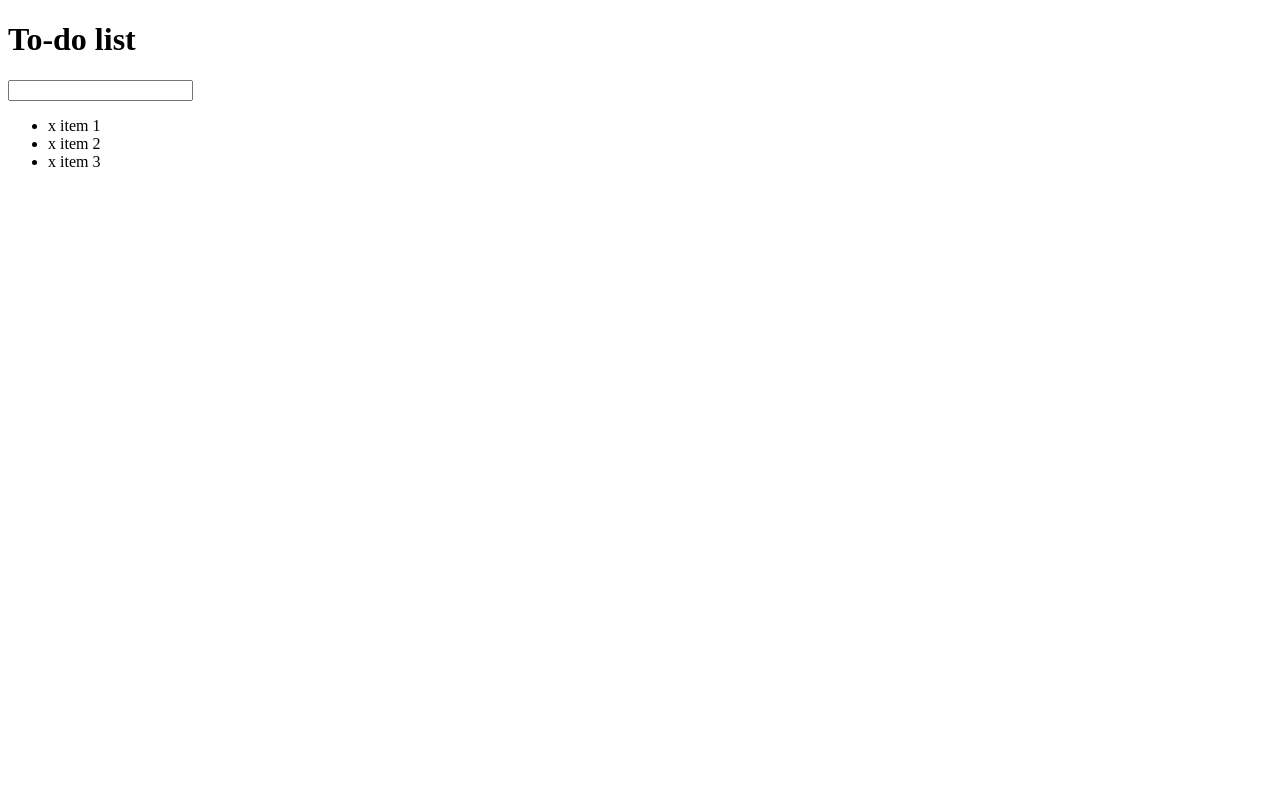
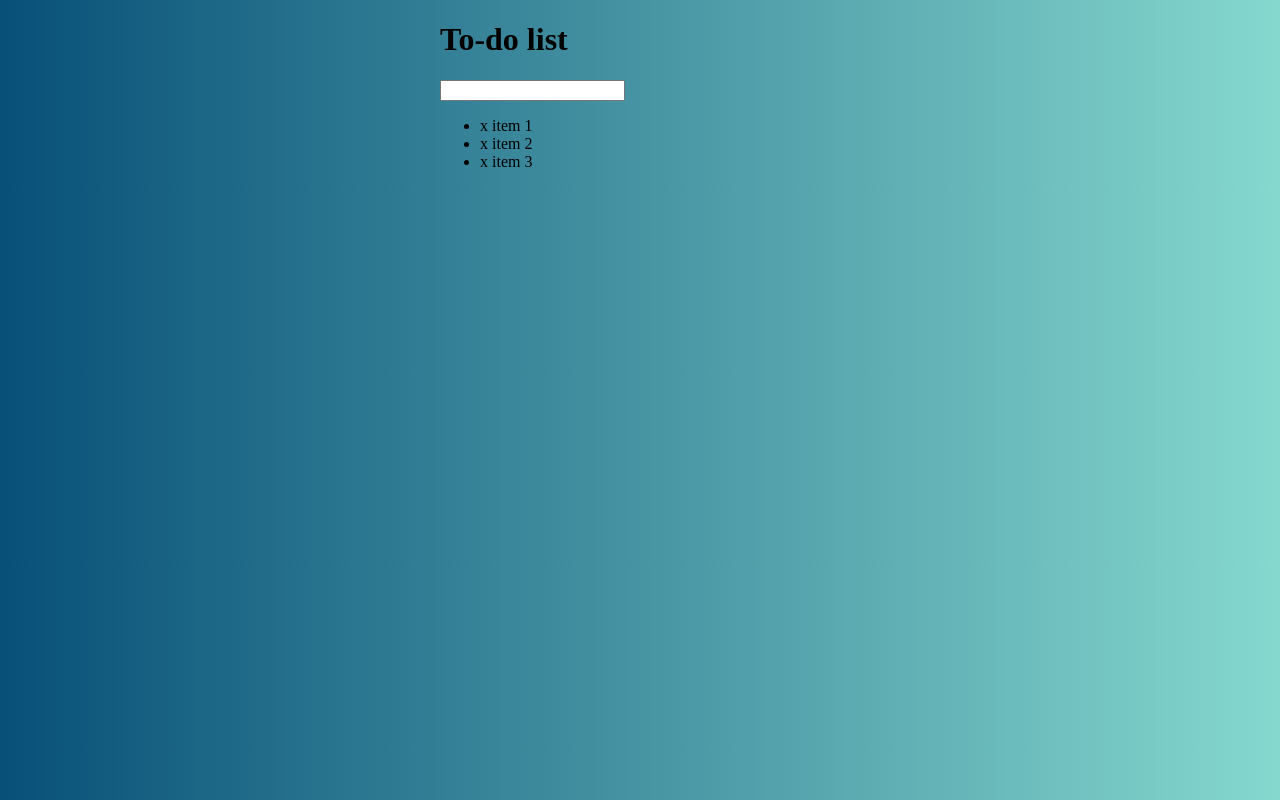
Before and after one commit to simplebee/todo-list, a plain HTML site: page index.html in a window 1280 px wide. Drawn offline with Linux system fonts and the light colour scheme.

Commit message:
Add background

```diff
--- a/assets/style.css
+++ b/assets/style.css
@@ -1,3 +1,14 @@
+body {
+  /* uiGradient */
+  background: #085078;  /* fallback for old browsers */
+  background: -webkit-linear-gradient(to left, #85D8CE, #085078);  /* Chrome 10-25, Safari 5.1-6 */
+  background: linear-gradient(to left, #85D8CE, #085078); /* W3C, IE 10+/ Edge, Firefox 16+, Chrome 26+, Opera 12+, Safari 7+ */
+}
+.container {
+  margin: 0 auto;
+  width: 400px;
+}
+
 .list__item_done {
   text-decoration: line-through;
 }
--- a/index.html
+++ b/index.html
@@ -9,6 +9,7 @@
   <script src="lib/jquery-3.2.0.min.js"></script>
 </head>
 <body>
+  <div class="container">
     <h1 class="title">To-do list</h1>
     <input class="list__input" type="text">
     <ul class="list">
@@ -16,6 +17,7 @@
       <li class="list__item"><span class="list__bin">x </span>item 2</li>
       <li class="list__item"><span class="list__bin">x </span>item 3</li>
     </ul>
+  </div>
   <script src="assets/script.js"></script>
 </body>
 </html>
```
Lines whose indentation alone changed are shown as unchanged.
